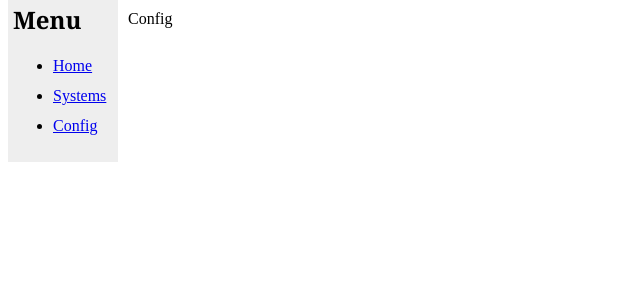
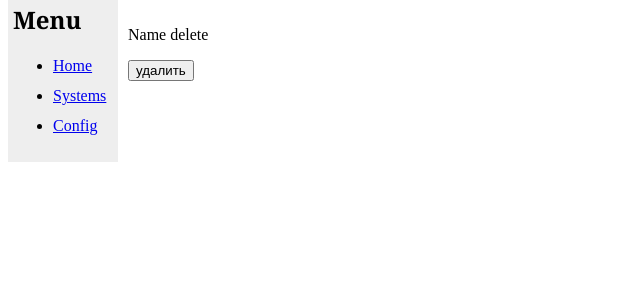
Before and after one commit to wlkl/cloud-plus, a Flask app: page /config in a window 1280 px wide. Shown: the part 61-361 px from the top of the page, without its empty margins (0-640 px from the left). Run offline with Flask 2, Linux system fonts and the light colour scheme.

Commit message:
some changes

```diff
--- a/cloud/routes.py
+++ b/cloud/routes.py
@@ -1,18 +1,17 @@
 from cloud import app
 from flask import render_template, request
-from pxeserver.pxe import handle
+from pxeserver.pxe import handle, systems
 
 
 
 @app.route('/')
 def index():
-    return render_template('layout.html')
+    return render_template('home.html')
 
 
 @app.route('/systems', methods=['POST', 'GET'])
 def system():
     if request.method == 'POST':
-        systems = handle.find_system(name="*", return_list=True)
         sysname = request.form.getlist('cur_sys')
         for s in systems:
             if s.name in sysname:
@@ -25,4 +24,9 @@ def system():
 
 @app.route('/config')
 def config():
-    return render_template('config.html')
+    if request.method == 'POST':
+        sysname = request.form.getlist('cur_sys')
+        for s in systems:
+            if s.name in sysname:
+                handle.remove_system(s.name)
+    return render_template('config.html', all_systems=systems)
--- a/cloud/templates/config.html
+++ b/cloud/templates/config.html
@@ -1,6 +1,12 @@
 {% extends "layout.html" %}
 {% block section %}
 <div id="section">
-Config
+    <form action="" method="post">
+        <p>Name delete</p>
+    {% for system in  all_systems %}
+       <p>{{ system.name }}<input type="checkbox" name="cur_sys" value="{{ system.name }}"></p>
+    {% endfor %}
+        <input type="submit" value="удалить">
+    </form>
 </div>
 {% endblock %}
--- /dev/null
+++ b/cloud/templates/home.html
@@ -0,0 +1,5 @@
+{% extends "layout.html" %}
+{% block section %}
+<div id="section">
+
+{% endblock %}
```
